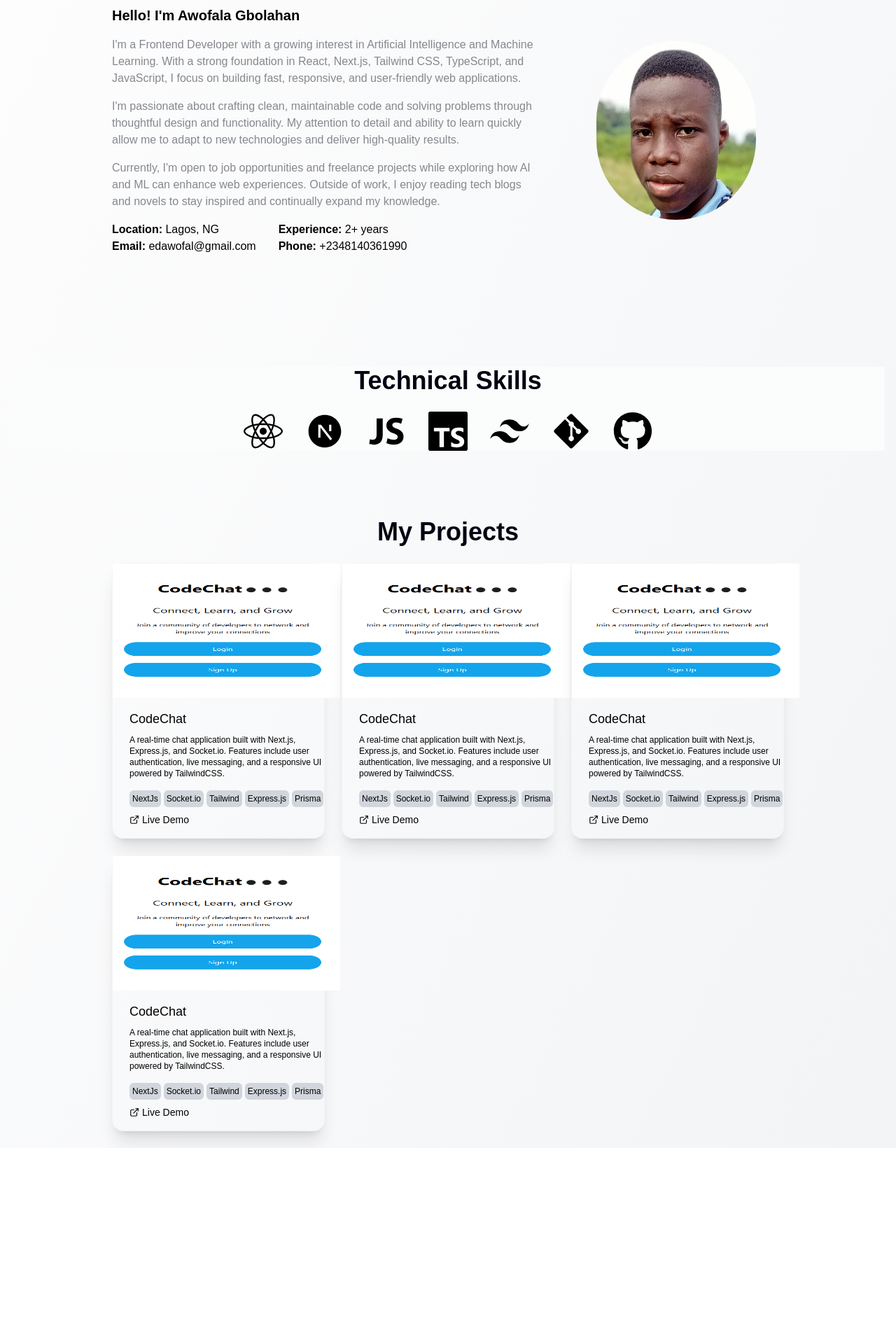
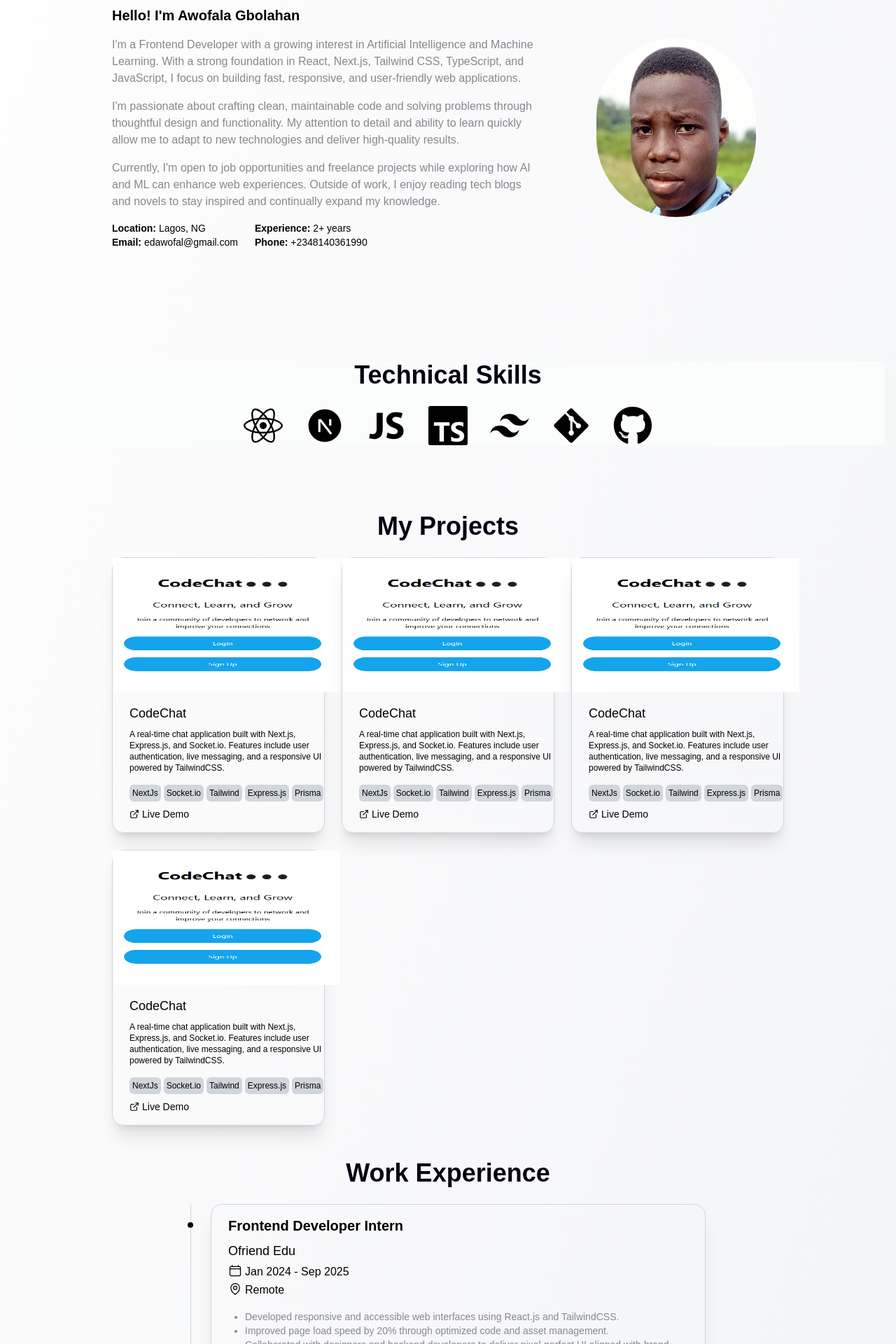
Before and after one commit to Edcology/portfolio, a Next.js app: page / in a window 1280 px wide. Shown: the part 880-2800 px from the top of the page at 70% size. Before the commit the page ends 2520 px from the top, so only its background shows below. Built offline with nearby package versions, Linux system fonts and the light colour scheme.

Commit message:
Added the experience section

```diff
--- a/src/app/page.tsx
+++ b/src/app/page.tsx
@@ -1,4 +1,5 @@
 import About from '@/components/About'
+import Experience from '@/components/Experience'
 import Header from '@/components/Header'
 import Hero from '@/components/Hero'
 import Projects from '@/components/Projects'
@@ -13,6 +14,7 @@ const Home = () => {
       <About />
       <Skills />
       <Projects />
+      <Experience />
     </div>
   )
 }
--- a/src/components/About.tsx
+++ b/src/components/About.tsx
@@ -3,7 +3,7 @@ import profile from "../../public/profile.jpg"
 
 const About = () => {
   return (
-    <section id="about" className="md:px-24 lg:px-36 mb-40">
+    <section id="about" className="md:px-2 lg:px-36 mb-40">
         <h1 className="text-center text-[#030212] text-2xl lg:text-4xl mb-6 font-semibold">About Me</h1>
         <div className="flex flex-col md:flex-row-reverse gap-8 md:flex-1 lg:gap-12">
             <div className="flex justify-center items-center lg:p-10">
@@ -20,14 +20,14 @@ const About = () => {
                 <p className="text-[#86888e]">
                     Currently, I&apos;m open to job opportunities and freelance projects while exploring how AI and ML can enhance web experiences. Outside of work, I enjoy reading tech blogs and novels to stay inspired and continually expand my knowledge.
                 </p>
-                <div className="flex gap-8">
+                <div className="flex gap-4 md:gap-6">
                     <div>
-                        <p><span className="font-semibold">Location:</span> Lagos, NG</p>
-                        <p><span className="font-semibold">Email:</span>  edawofal@gmail.com</p>
+                        <p className="text-sm"><span className="font-semibold">Location:</span> Lagos, NG</p>
+                        <p className="text-sm"><span className="font-semibold">Email:</span>  edawofal@gmail.com</p>
                     </div>
                     <div>
-                        <p><span className="font-semibold">Experience:</span>  2+ years</p>
-                        <p><span className="font-semibold">Phone:</span>  +2348140361990</p>
+                        <p className="text-sm"><span className="font-semibold">Experience:</span>  2+ years</p>
+                        <p className="text-sm"><span className="font-semibold">Phone:</span>  +2348140361990</p>
                     </div>
                 </div>
             </div>
--- /dev/null
+++ b/src/components/Experience.tsx
@@ -0,0 +1,56 @@
+import ExperienceCard from "./ExperienceCard"
+
+const Experience = () => {
+    const experiences = [
+        {
+            role: 'Frontend Developer Intern',
+            company: 'Ofriend Edu',
+            startDate: 'Jan 2024',
+            endDate: 'Sep 2025',
+            location: 'Remote',
+            tasks: [' Developed responsive and accessible web interfaces using React.js and TailwindCSS.', ' Improved page load speed by 20% through optimized code and asset management.', 'Collaborated with designers and backend developers to deliver pixel-perfect UI aligned with brand guidelines.']
+        },
+        {
+            role: 'Frontend Developer Intern',
+            company: 'Ofriend Edu',
+            startDate: 'Jan 2024',
+            endDate: 'Sep 2025',
+            location: 'Remote',
+            tasks: [' Developed responsive and accessible web interfaces using React.js and TailwindCSS.', ' Improved page load speed by 20% through optimized code and asset management.', 'Collaborated with designers and backend developers to deliver pixel-perfect UI aligned with brand guidelines.']
+        },
+        {
+            role: 'Frontend Developer Intern',
+            company: 'Ofriend Edu',
+            startDate: 'Jan 2024',
+            endDate: 'Sep 2025',
+            location: 'Remote',
+            tasks: [' Developed responsive and accessible web interfaces using React.js and TailwindCSS.', ' Improved page load speed by 20% through optimized code and asset management.', 'Collaborated with designers and backend developers to deliver pixel-perfect UI aligned with brand guidelines.']
+        }
+    ]
+  return (
+    <section className="mt-12 md:px-2 lg:px-64 ">
+        <h1 className="text-center text-[#030212] text-2xl lg:text-4xl mb-6 font-semibold">Work Experience</h1>
+        <div className="md:border-l border-gray-300">
+            <div className="grid gap-8 md:pl-7">
+                {
+                    experiences.map((experience, index) => (
+                        <div className="relative" key={index}>
+                            <div className="absolute -left-[35px] top-6 w-3 h-3 bg-black rounded-full border-2 border-white"></div>
+                            <ExperienceCard
+                                role={experience.role}
+                                company={experience.company}
+                                startDate={experience.startDate}
+                                endDate={experience.endDate}
+                                location={experience.location}
+                                tasks={experience.tasks}
+                            />
+                        </div>
+                    ))
+                }
+            </div>
+        </div>
+    </section>
+  )
+}
+
+export default Experience
--- /dev/null
+++ b/src/components/ExperienceCard.tsx
@@ -0,0 +1,30 @@
+import { CalendarIcon, MapPinIcon } from "@heroicons/react/24/outline"
+
+interface experience {
+    role: string,
+    company: string,
+    startDate: string,
+    endDate: string,
+    location: string,
+    tasks: string[]
+}
+
+const ExperienceCard = ({role, company, startDate, endDate, location, tasks}: experience) => {
+  return (
+    <div className="shadow-xl border border-gray-300 grid h-fit rounded-2xl p-4 px-6">
+        <h1 className="text-xl font-semibold mb-2">{role}</h1>
+        <h2 className="text-lg font-medium mb-1">{company}</h2>
+        <p className="flex gap-1 mb-0.5"><CalendarIcon className="w-5 h-5" />{startDate} - {endDate}</p>
+        <p className="flex gap-1 mb-4"><MapPinIcon className="w-5 h-5" />{location}</p>
+        <ul className="list-disc px-6 text-sm text-[#86888e]">
+            {
+                tasks.map((task, index) => (
+                    <li key={index}>{task}</li>
+                ))
+             }
+        </ul>
+    </div>
+  )
+}
+
+export default ExperienceCard
--- a/src/components/Header.tsx
+++ b/src/components/Header.tsx
@@ -6,7 +6,7 @@ import { useState } from "react"
 const Header = () => {
     const [clicked, setClicked] = useState(false)
   return (
-    <div className="fixed top-6 left-0 right-0 px-3">
+    <div className="fixed top-6 left-0 right-0 px-3 z-50">
         <nav className="mx-auto bg-black/10 backdrop-blur-md border border-white/20 rounded-4xl p-4 md:px-6 shadow-sm w-full max-w-5xl">
             <div className="flex justify-between">
                 <div>
@@ -31,12 +31,12 @@ const Header = () => {
             clicked && (
                 <div className="mt-4 text-lg bg-white">
                    <ul className="flex flex-col gap-2 px-3 border-b border-b-gray-400 py-4">
-                        <Link className="hover:underline" href='#home'><li>Home</li></Link>
-                        <Link className="hover:underline" href='#about'><li>About</li></Link>
-                        <Link className="hover:underline" href='#skills'><li>Skills</li></Link>
-                        <Link className="hover:underline" href='#projects'><li>Projects</li></Link>
-                        <Link className="hover:underline" href='#experience'><li>Experience</li></Link>
-                        <Link className="hover:underline" href='#contact'><li>Contact</li></Link>
+                        <Link onClick={() => setClicked(false)} className="hover:underline" href='#home'><li>Home</li></Link>
+                        <Link onClick={() => setClicked(false)} className="hover:underline" href='#about'><li>About</li></Link>
+                        <Link onClick={() => setClicked(false)} className="hover:underline" href='#skills'><li>Skills</li></Link>
+                        <Link onClick={() => setClicked(false)} className="hover:underline" href='#projects'><li>Projects</li></Link>
+                        <Link onClick={() => setClicked(false)} className="hover:underline" href='#experience'><li>Experience</li></Link>
+                        <Link onClick={() => setClicked(false)} className="hover:underline" href='#contact'><li>Contact</li></Link>
                     </ul>
                 </div>
             )
--- a/src/components/ProjectCard.tsx
+++ b/src/components/ProjectCard.tsx
@@ -5,13 +5,13 @@ import { LuExternalLink } from 'react-icons/lu'
 interface project {
     projectName: string,
     projectDesc: string,
-    stacks: [],
+    stacks: string[],
     liveDemo: string,
     image: string
 }
 const ProjectCard = ({projectName, projectDesc, stacks, liveDemo, image}: project) => {
   return (
-    <div className='w-full shadow-xl border border-gray-100 grid h-fit rounded-2xl'>
+    <div className='w-full shadow-xl border border-gray-300 grid h-fit rounded-2xl'>
         <div className='w-full rounded-t-2xl'>
             <Image src={image} alt='project image' height={8} width={150} className='w-full h-48' />
         </div>
--- a/src/components/Projects.tsx
+++ b/src/components/Projects.tsx
@@ -33,7 +33,7 @@ const Projects = () => {
         },
     ]
   return (
-    <section>
+    <section id="projects">
         <h1 className='text-center text-[#030212] text-2xl lg:text-4xl mb-6 font-semibold'>My Projects</h1>
         <div className="grid gap-6 grid-cols-[repeat(auto-fit,minmax(250px,1fr))] lg:px-36 px-0.5">
             {
--- a/src/components/Skills.tsx
+++ b/src/components/Skills.tsx
@@ -6,9 +6,9 @@ import { SiTypescript } from 'react-icons/si'
 
 const Skills = () => {
   return (
-    <section className='md:px-24 lg:px-40 flex flex-col justify-center items-center mb-24 bg-[#fbfdfc]'>
+    <section id='skills' className='md:px-24 px-2 sm:px-4 lg:px-40 flex flex-col justify-center items-center mb-24 bg-[#fbfdfc]'>
         <h1 className='text-center text-[#030212] text-2xl lg:text-4xl mb-6 font-semibold'>Technical Skills</h1>
-        <div className='flex gap-4 lg:gap-8'>
+        <div className='flex gap-2 md:gap-4 lg:gap-8'>
             <FaReact className='h-10 w-10 md:h-14 md:w-14' />
             <RiNextjsFill className='h-10 w-10 md:h-14 md:w-14' />
             <IoLogoJavascript className='h-10 w-10 md:h-14 md:w-14' />
```
